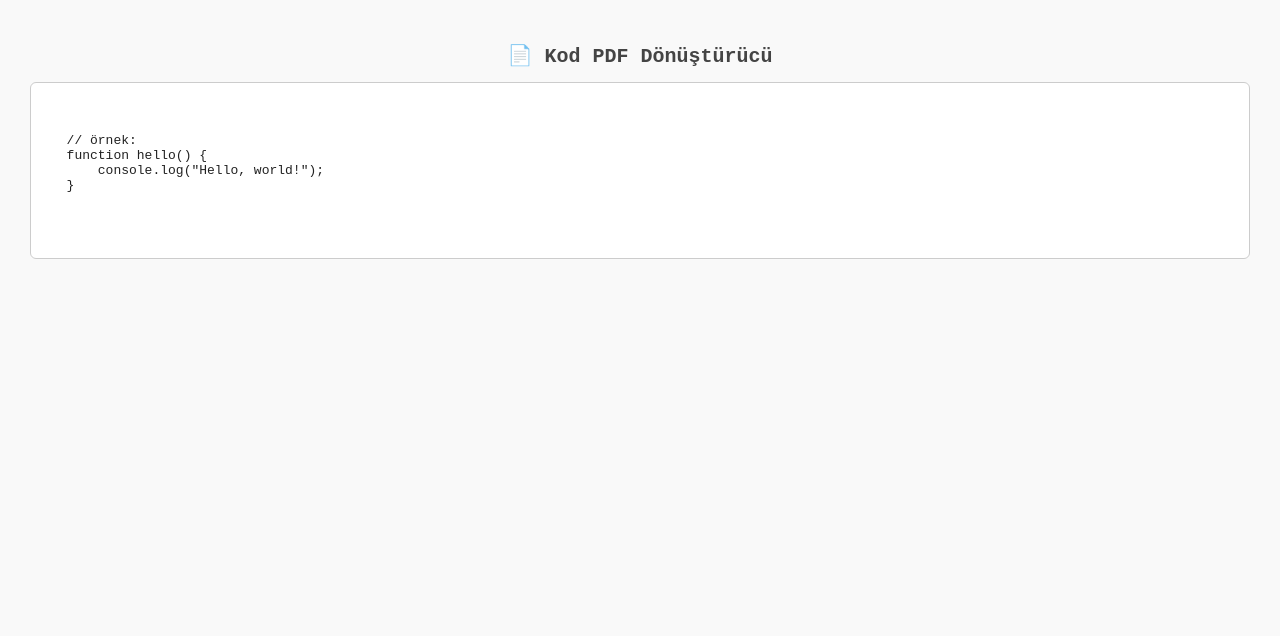
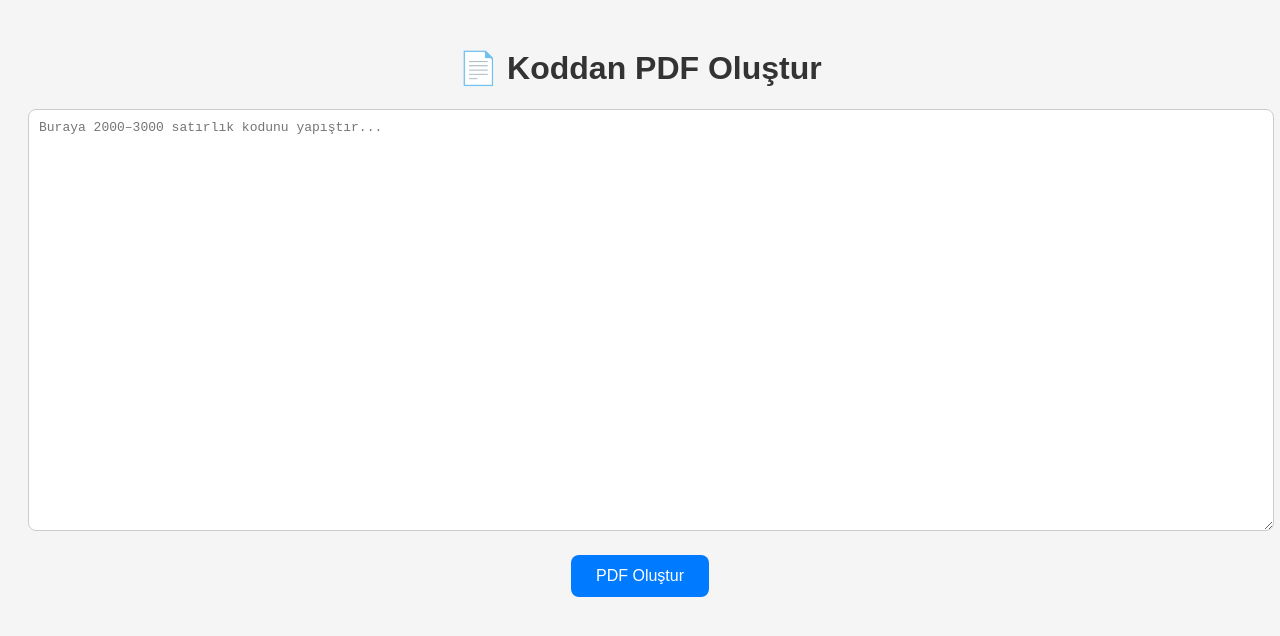
Before and after one commit to elayadam31-png/Mubag_style, a plain HTML site: page index.html in a window 1280 px wide. Drawn offline with nearby package versions, Linux system fonts and the light colour scheme.

Commit message:
Update index.html

```diff
--- a/index.html
+++ b/index.html
@@ -3,43 +3,74 @@
 <head>
   <meta charset="UTF-8">
   <meta name="viewport" content="width=device-width, initial-scale=1.0">
-<title>Kod → PDF Dönüştürücü</title>
+  <title>PDF Oluşturucu</title>
+  <script src="https://cdnjs.cloudflare.com/ajax/libs/jspdf/2.5.1/jspdf.umd.min.js"></script>
   <style>
     body {
-    font-family: "Courier New", monospace;
-    background: #f9f9f9;
-    color: #222;
-    padding: 30px;
-    margin: 0;
-  }
-  pre {
-    white-space: pre-wrap;
-    word-wrap: break-word;
-    background: #fff;
-    border: 1px solid #ccc;
-    border-radius: 6px;
+      font-family: Arial, sans-serif;
+      background: #f5f5f5;
       padding: 20px;
-    font-size: 13px;
-    overflow-x: auto;
     }
     h1 {
       text-align: center;
-    font-size: 20px;
-    color: #444;
+      color: #333;
+    }
+    textarea {
+      width: 100%;
+      height: 400px;
+      font-family: monospace;
+      font-size: 13px;
+      padding: 10px;
+      border: 1px solid #ccc;
+      border-radius: 8px;
+      resize: vertical;
+    }
+    button {
+      display: block;
+      margin: 20px auto;
+      background-color: #007bff;
+      color: white;
+      border: none;
+      padding: 12px 25px;
+      border-radius: 8px;
+      font-size: 16px;
+      cursor: pointer;
+    }
+    button:hover {
+      background-color: #0056b3;
     }
   </style>
 </head>
 <body>
-  <h1>📄 Kod PDF Dönüştürücü</h1>
-  <pre>
-  <!-- 🔽 BURAYA KODUNU YAPIŞTIR 🔽 -->
+  <h1>📄 Koddan PDF Oluştur</h1>
+  <textarea id="codeInput" placeholder="Buraya 2000–3000 satırlık kodunu yapıştır..."></textarea>
+  <button onclick="generatePDF()">PDF Oluştur</button>
 
-  // örnek:
-  function hello() {
-      console.log("Hello, world!");
+  <script>
+    async function generatePDF() {
+      const { jsPDF } = window.jspdf;
+      const pdf = new jsPDF({ orientation: 'p', unit: 'pt', format: 'a4' });
+
+      const code = document.getElementById("codeInput").value;
+      const lines = code.split('\n');
+      const pageHeight = pdf.internal.pageSize.height;
+      const lineHeight = 14;
+      let y = 40;
+
+      pdf.setFont("courier", "normal");
+      pdf.setFontSize(10);
+
+      for (let i = 0; i < lines.length; i++) {
+        if (y > pageHeight - 40) {
+          pdf.addPage();
+          y = 40;
+        }
+        pdf.text(lines[i], 30, y);
+        y += lineHeight;
       }
 
-  <!-- 🔼 BURAYA KADAR 🔼 -->
-  </pre>
+      pdf.save("kod.pdf");
+    }
+  </script>
 </body>
 </html>
```
Lines whose indentation alone changed are shown as unchanged.
